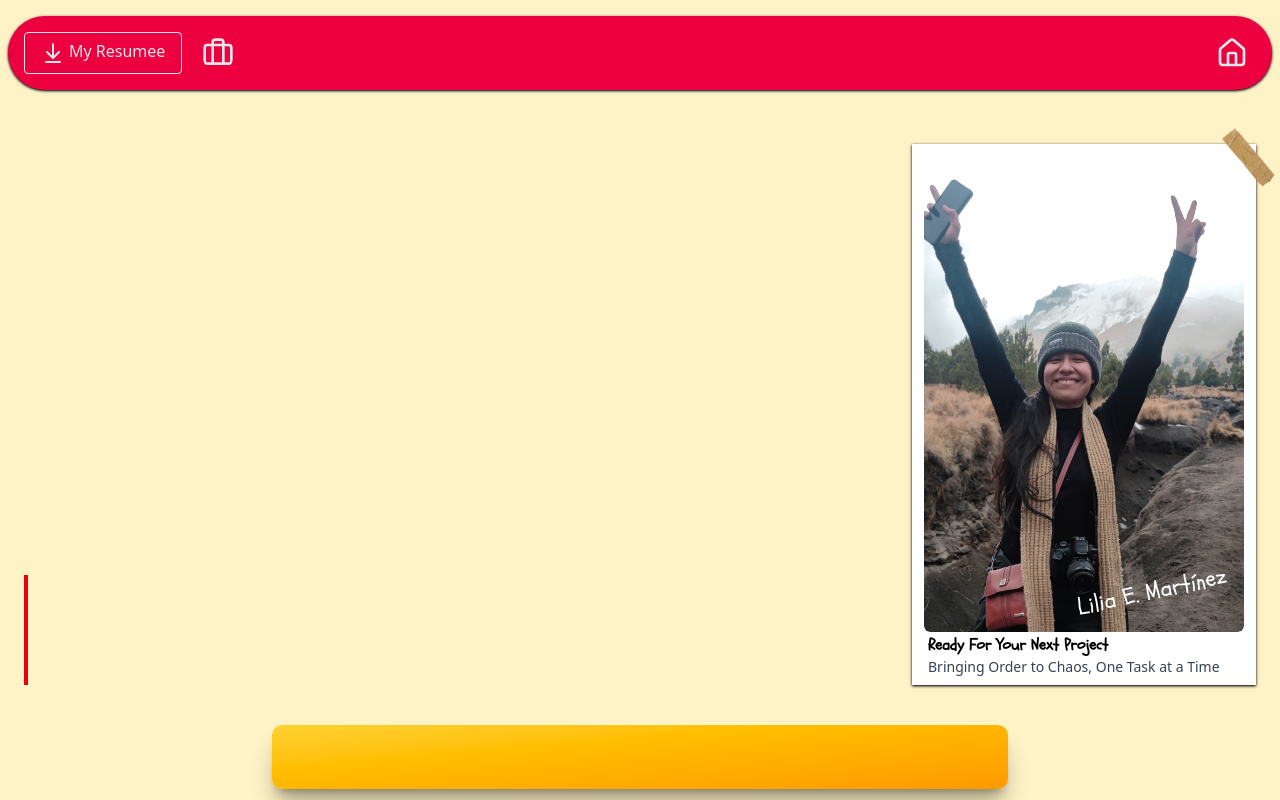
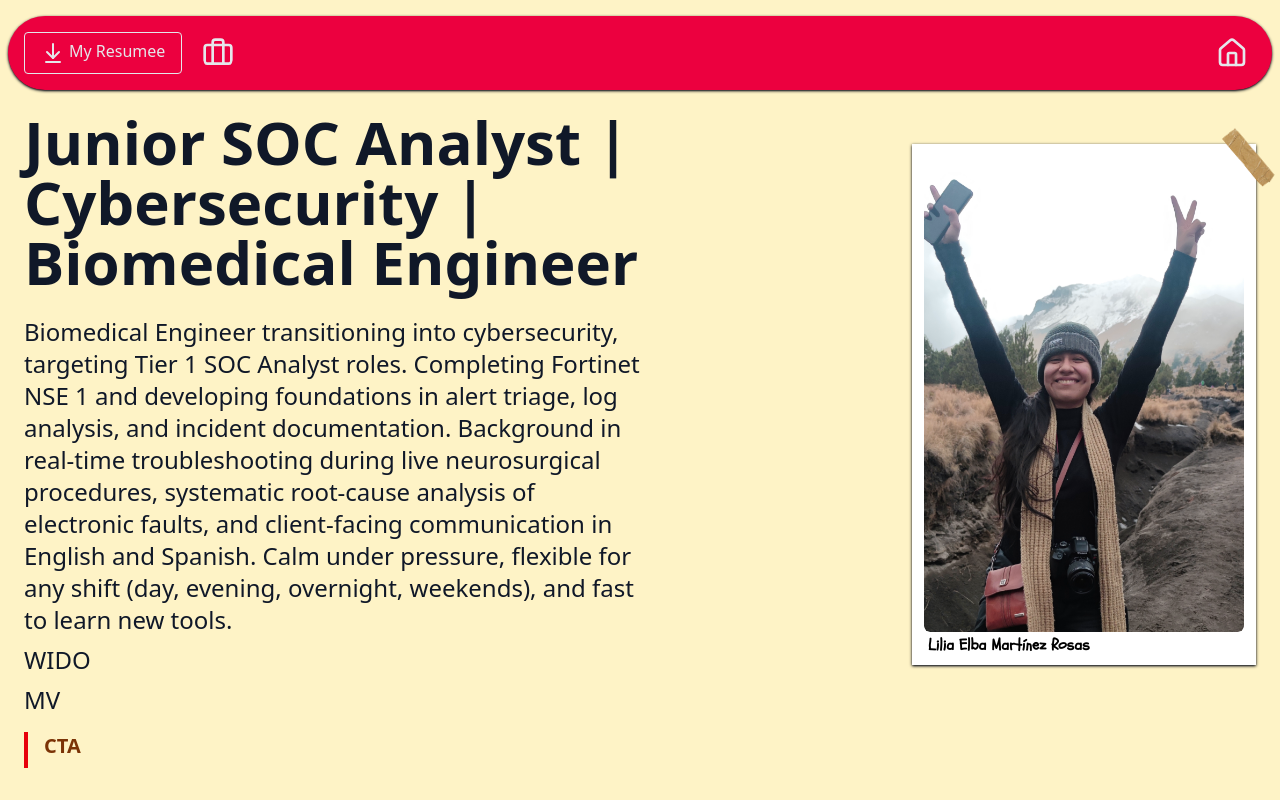
Before and after one commit to Liliaelvis/portfolio, a Next.js app: page / in a window 1280 px wide. Shown: the top 800 px of the page. Built offline with nearby package versions, Linux system fonts and the light colour scheme.

Commit message:
addDescriptions

```diff
--- a/src/app/page.tsx
+++ b/src/app/page.tsx
@@ -2,12 +2,16 @@ import { PolaroidPhoto } from "@/components/Landing/PolaroidPhoto";
 import { SectionWrapper } from "@/components/Landing/SectionWrapper";
 
 const HeroText = {
-  title: ``,
-  whoAmI: ``,
-  whatIDo: ``,
-  myApproach: ``,
-  myValues: ``,
-  callToAction: ``,
+  title: `Junior SOC Analyst | Cybersecurity | Biomedical Engineer`,
+  whoAmI: `Biomedical Engineer transitioning into cybersecurity, targeting Tier 1 SOC Analyst roles. Completing Fortinet NSE 1 and
+developing foundations in alert triage, log analysis, and incident documentation. Background in real-time troubleshooting
+during live neurosurgical procedures, systematic root-cause analysis of electronic faults, and client-facing communication
+in English and Spanish. Calm under pressure, flexible for any shift (day, evening, overnight, weekends), and fast to learn new
+tools.`,
+  whatIDo: `WIDO`,
+  myApproach: `MA`,
+  myValues: `MV`,
+  callToAction: `CTA`,
 };
 export default function Home() {
   return (
--- a/src/components/Landing/PolaroidPhoto.tsx
+++ b/src/components/Landing/PolaroidPhoto.tsx
@@ -1,5 +1,5 @@
-import React from 'react'
-import Image from 'next/image'
+import React from "react";
+import Image from "next/image";
 
 export const PolaroidPhoto = () => {
   return (
@@ -12,8 +12,9 @@ export const PolaroidPhoto = () => {
           height="65"
           className="object-cover rounded-sm absolute -right-1 -top-5 -rotate-40 z-2"
         />
-        <div className="w-80 h-120 rounded-sm mx-auto relative overflow-hidden"> {/* Profile pic*/}
-          <span className="font-photoText text-white absolute bottom-6 right-4 text-2xl -rotate-12 z-10 text-wrap">Lilia E. Martínez</span>
+        <div className="w-80 h-120 rounded-sm mx-auto relative overflow-hidden">
+          {" "}
+          {/* Profile pic*/}
           <Image
             alt="Lilia E. Martínez Rosas"
             src="/pressets/me.jpg"
@@ -21,11 +22,13 @@ export const PolaroidPhoto = () => {
             className="object-cover rounded-sm -hue-rotate-15"
           />
         </div>
-        <div className='px-4'>
-          <span className="font-photoText text-black font-bold">Ready For Your Next Project</span>
-          <span className="text-sm font-light text-gray-700 block pb-2"> Bringing Order to Chaos, One Task at a Time</span>
+        <div className="px-4">
+          <span className="font-photoText text-black font-bold">
+            Lilia Elba Martínez Rosas
+          </span>
+          <span className="text-sm font-light text-gray-700 block pb-2"> </span>
         </div>
       </div>
     </div>
-  )
-}
+  );
+};
```
